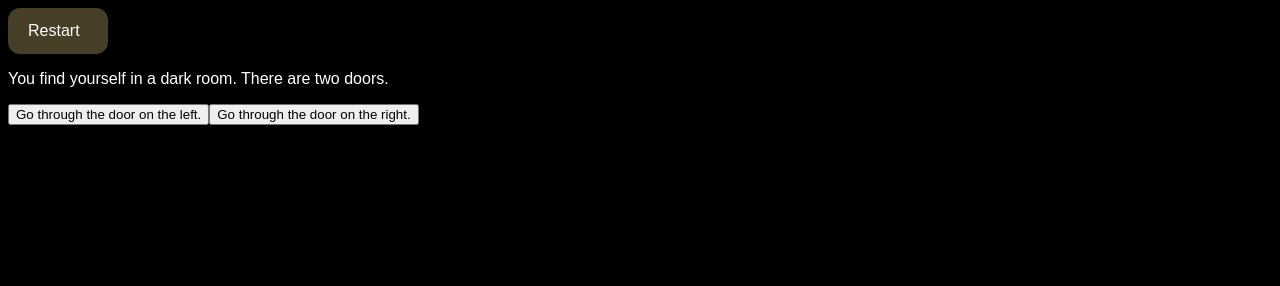
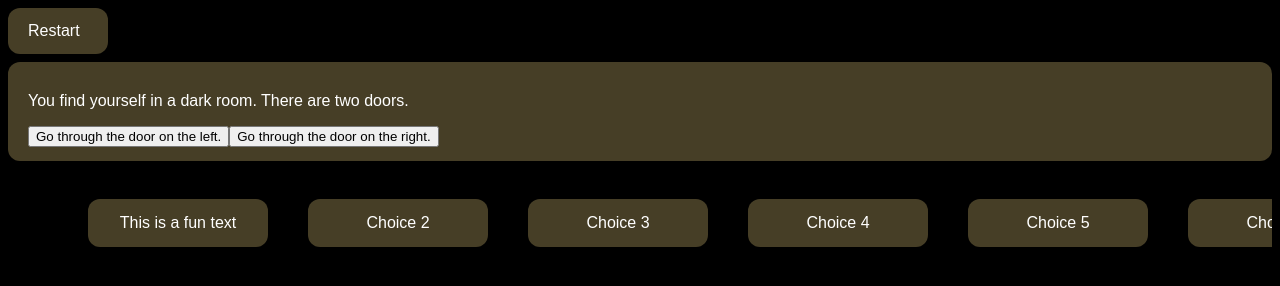
Before and after one commit to GuillaumeDespaux/Lucnom-s-Castle, a plain HTML site: page index.html in a window 1280 px wide. Drawn offline with Linux system fonts and the light colour scheme.

Commit message:
Add some things to the stylesheet

```diff
--- a/index.html
+++ b/index.html
@@ -7,9 +7,37 @@
     <title>Hypertext Fiction</title>
 </head>
 <body>
-    <div id="rstbtn"><a href="index.html">Restart</a></div>
-    <div id="story"test</div>
-    <div id="choices"></div>
+    <div id="rstbtn">
+        <a href="index.html">Restart</a>
+    </div>
+    <div id="story">
+        <p>Lorem ipsum dolor sit amet, consectetur adipiscing elit, sed do eiusmod tempor incididunt ut labore et dolore magna aliqua. Turpis in eu mi bibendum neque egestas congue quisque egestas. Integer quis auctor elit sed vulputate mi. Adipiscing enim eu turpis egestas. Euismod quis viverra nibh cras pulvinar. Suscipit adipiscing bibendum est ultricies integer quis auctor elit. Gravida cum sociis natoque penatibus et magnis dis parturient montes. Auctor elit sed vulputate mi sit amet mauris commodo. Egestas integer eget aliquet nibh praesent tristique. Scelerisque varius morbi enim nunc faucibus a pellentesque sit.</p>
+    </div>
+    <div id="choices">
+        <ul>
+            <li><a href="page1.html">This is a fun text</a></li>
+            <li><a href="page2.html">Choice 2</a></li>
+            <li><a href="page3.html">Choice 3</a></li>
+            <li><a href="page4.html">Choice 4</a></li>
+            <li><a href="page5.html">Choice 5</a></li>
+            <li><a href="page6.html">Choice 6</a></li>
+            <li><a href="page7.html">Choice 7</a></li>
+            <li><a href="page7.html">Choice 7</a></li>
+            <li><a href="page7.html">Choice 7</a></li>
+            <li><a href="page7.html">Choice 7</a></li>
+            <li><a href="page7.html">Choice 7</a></li>
+            <li><a href="page7.html">Choice 7</a></li>
+            <li><a href="page7.html">Choice 7</a></li>
+            <li><a href="page7.html">Choice 7</a></li>
+            <li><a href="page7.html">Choice 7</a></li>
+            <li><a href="page7.html">Choice 7</a></li>
+            <li><a href="page7.html">Choice 7</a></li>
+            <li><a href="page7.html">Choice 7</a></li>
+            <li><a href="page7.html">Choice 7</a></li>
+            <li><a href="page7.html">Choice 7</a></li>
+            <li><a href="page7.html">Choice 7</a></li>
+        </ul>
+    </div>
     <script src="/main.js"></script>
 </body>
 </html>
--- a/style.css
+++ b/style.css
@@ -10,10 +10,42 @@ body {
     padding: 14px 20px;
     margin: 8px 0;
     border: none;
-    cursor: pointer;
     width: 60px;
     border-radius: 12px;
   }
+
+#story{
+    background-color: #463e26;
+    color: white;
+    padding: 14px 20px;
+    margin: 8px 0;
+    border: none;
+    border-radius: 12px;
+}
+
+#choices{
+    color: white;
+    padding: 14px 20px;
+    margin: 8px 0;
+    border: none;
+    overflow-x: scroll;
+}
+
+ul {
+  display: flex;
+  justify-content: left;
+  align-items: center;
+  list-style: none;
+}
+
+li {
+  text-align: center;
+  margin: 0 20px;
+  min-width: 150px;
+  padding: 15px;
+  background-color: #463e26;
+  border-radius: 12px;
+}
 
 a {
     color: white;
```
